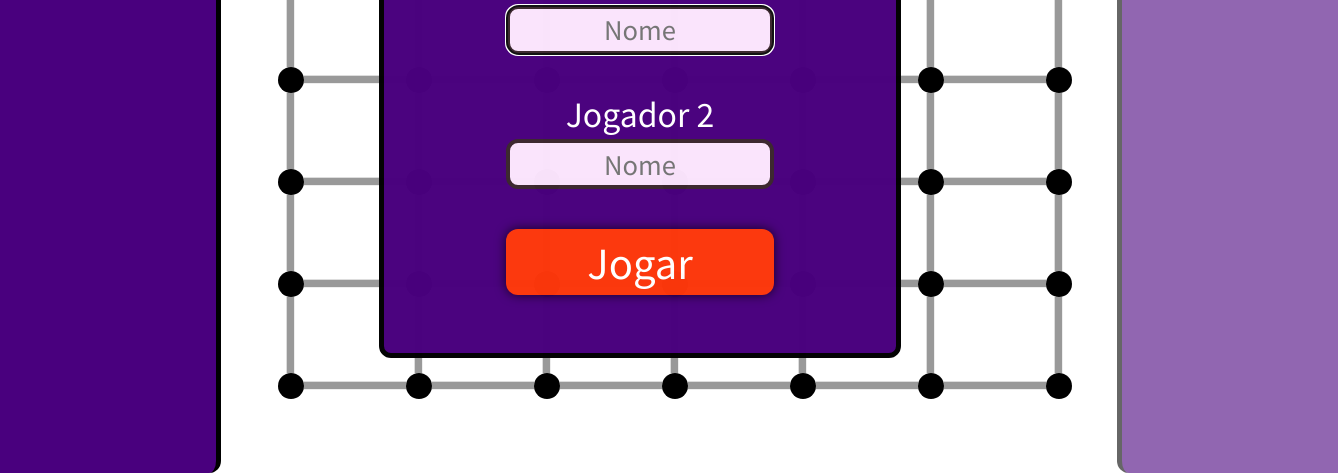
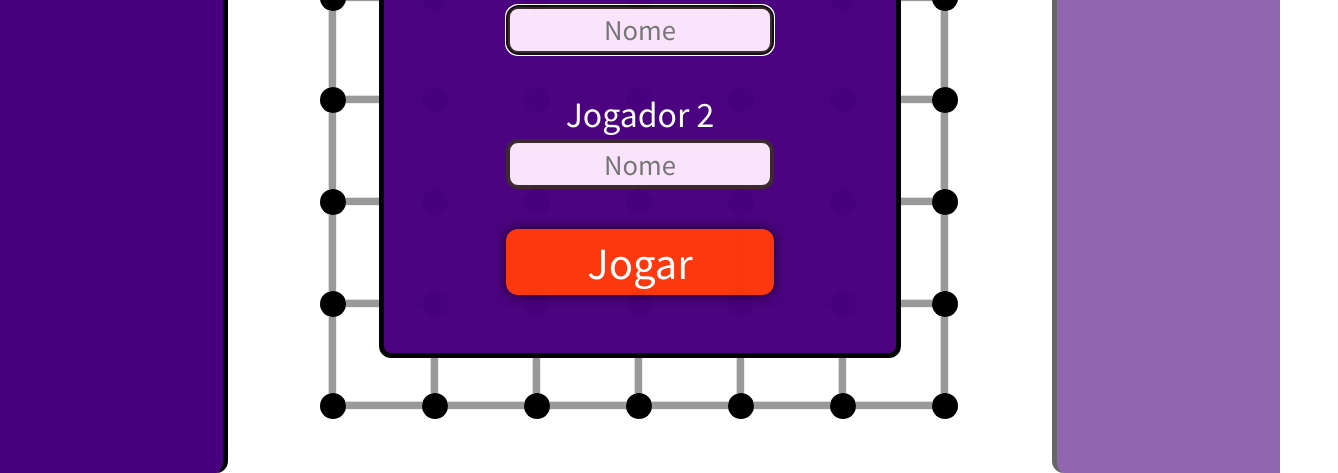
Before and after one commit to Rafael-Duarte-Silva/jogoDosPontos, a plain HTML site: page index.html in a window 1280 px wide. Shown: the part 327-800 px from the top of the page, 1338 px wide, since content can reach past the window. Drawn offline with Linux system fonts and the light colour scheme.

Commit message:
Melhorando o código

```diff
--- a/JavaScript/game/createGame.js
+++ b/JavaScript/game/createGame.js
@@ -1,17 +1,10 @@
-const canvas = document.getElementsByClassName("game")[0];
 let ctx = canvas.getContext('2d');
 
-resizeCanvastoPointOfView();
 ctx.clearRect(0, 0, canvas.width, canvas.height);
 
 let dots = {
     fill: "black",
     radius: 13,
-
-    margin: {
-        top: 45,
-        left: 70,
-    },
 
     amount: {
         columns: 7,
@@ -24,20 +17,18 @@ let dots = {
     },
 }
 
-function calculateDistanceBetweenDots(){
-    return {
-        x: Math.floor(canvas.offsetWidth / dots.amount.columns),
-        y: Math.floor(canvas.offsetHeight / dots.amount.rows),
+drawDots();
+
+function drawDots(){
+    const distanceBetweenDots = {
+        x: Math.floor((canvas.offsetWidth - dots.radius * 2)  / (dots.amount.columns - 1)),
+        y: Math.floor((canvas.offsetHeight -  dots.radius * 2)  / (dots.amount.rows - 1)),
     };
-}
 
-drawDots(calculateDistanceBetweenDots());
-
-function drawDots(distanceBetweenDots){
     console.log(distanceBetweenDots);
 
-    let positionDotsX = dots.margin.left;
-    let positionDotsY = dots.margin.top;
+    let positionDotsX = dots.radius;
+    let positionDotsY = dots.radius;
 
     for(let rowsCount = 0; rowsCount < dots.amount.rows; rowsCount++){
         for(let columnsCount = 0; columnsCount < dots.amount.columns; columnsCount++){
@@ -60,26 +51,29 @@ function drawDots(distanceBetweenDots){
         };
 
         positionDotsY += distanceBetweenDots.y;
-        positionDotsX = dots.margin.left;
+        positionDotsX = dots.radius;
     }
 }
 
 let lines = {
     fill: "rgb(153, 153, 153)",
 
-    amount: {
-        verticals: dots.amount.rows - 1,
-        horizontals: dots.amount.columns - 1,
-    },
-
     matrix: {
         verticals: {
+            amount: {
+                rows: dots.amount.rows - 1,
+                columns: dots.amount.columns,
+            },
             rows: {},
             columns: {},
             isClicked: new Array(),
         },
 
         horizontals: {
+            amount: {
+                rows: dots.amount.rows,
+                columns: dots.amount.columns - 1,
+            },
             rows: {},
             columns: {},
             isClicked: new Array(),
@@ -87,13 +81,14 @@ let lines = {
     },
 }
 
-drawLines();
+drawLinesVerticals();
+drawLinesHorizontals();
 
-function drawLines(){
-    for(let rowsCount = 0; rowsCount < dots.amount.rows; rowsCount++){
+function drawLinesHorizontals(){
+    for(let rowsCount = 0; rowsCount < lines.matrix.horizontals.amount.rows; rowsCount++){
         lines.matrix.horizontals.isClicked[rowsCount] = new Array();
 
-        for(let columnsCount = 0; columnsCount < lines.amount.horizontals; columnsCount++){
+        for(let columnsCount = 0; columnsCount < lines.matrix.horizontals.amount.columns; columnsCount++){
             ctx.fillStyle = lines.fill;
             ctx.fillRect(
                 dots.matrix.columns[columnsCount].right,
@@ -115,11 +110,13 @@ function drawLines(){
             bottom: dots.matrix.rows[rowsCount].top + dots.radius - dots.radius / 3 + dots.radius / 2 + 1,
         };
     }
+}
 
-    for(let rowsCount = 0; rowsCount < lines.amount.verticals; rowsCount++){
+function drawLinesVerticals(){
+    for(let rowsCount = 0; rowsCount < lines.matrix.verticals.amount.rows; rowsCount++){
         lines.matrix.verticals.isClicked[rowsCount] = new Array();
 
-        for(let columnsCount = 0; columnsCount < dots.amount.columns; columnsCount++){
+        for(let columnsCount = 0; columnsCount < lines.matrix.verticals.amount.columns; columnsCount++){
             ctx.fillStyle = lines.fill;
             ctx.fillRect(
                 dots.matrix.columns[columnsCount].left + dots.radius - dots.radius / 3,
--- a/JavaScript/game/playGame.js
+++ /dev/null
@@ -1,203 +0,0 @@
-function startGame(player1Name, player2Name){
-    class Player{
-        constructor(id, name, color){
-            this.id = id;
-            this.name = name;
-            this.initial = name[0].toUpperCase();
-            this.color = color;
-
-            this.innerText();
-        }
-
-        innerText(){
-            document.getElementsByClassName("playerName")[this.id].innerText = this.name;
-        }
-    }
-
-    let player1 = new Player(0, player1Name, "rgb(223, 57, 57)");
-    let player2 = new Player(1, player2Name, "rgb(0, 42, 255)");
-
-    let playerCurrent = player1;
-    let timeout = 15000;
-    let cooldown = timeout;
-
-    let interval = 1000 / 100;
-    let onePercent = timeout / 100;
-    let percentage = 0;
-
-    setInterval(() => {
-        if(cooldown <= 0){
-            if(playerCurrent.id === player1.id){
-                console.log("player1");
-                playerCurrent = player2;
-            }
-
-            else if(playerCurrent.id === player2.id){
-                console.log("player2");
-                playerCurrent = player1;
-            }
-
-            document.getElementsByClassName("container-players")[player1.id].classList.toggle("active");
-            document.getElementsByClassName("container-players")[player2.id].classList.toggle("active");
-
-            cooldown = timeout;
-        }
-
-        document.getElementsByClassName("cooldown")[playerCurrent.id].setAttribute("value", percentage);
-        document.getElementsByClassName("cooldown")[playerCurrent.id].innerText = percentage + "%";
-
-        cooldown -= interval;
-        percentage = cooldown / onePercent;
-    }, interval);
-
-    canvas.addEventListener("mousedown", (e) => {
-        console.log("x: " + e.offsetX);
-        console.log("y: " + e.offsetY);
-
-        if(
-            checkClickOnLines({
-                e: e,
-                repeat: {
-                    first: dots.amount.rows,
-                    second: lines.amount.horizontals,
-                },
-                obj: lines.matrix.horizontals,
-                obj2: lines.matrix.verticals,
-                direction: "horizontal",
-                draw: drawHorizontalsLines,
-                color: playerCurrent.color,
-                initial: playerCurrent.initial
-            })
-        ||
-            checkClickOnLines({
-                e: e,
-                repeat: {
-                    first: lines.amount.verticals,
-                    second: dots.amount.columns,
-                },
-                obj: lines.matrix.verticals,
-                obj2: lines.matrix.horizontals,
-                direction: "vertical",
-                draw: drawVerticalsLines,
-                color: playerCurrent.color,
-                initial: playerCurrent.initial
-            })
-        ){
-            cooldown = 0;
-        }
-
-    });
-
-    function checkClickOnLines({e, repeat, obj, obj2, direction, draw, color, initial}){
-        if(e.buttons === 1){
-            for(let rowsCount = 0; rowsCount < repeat.first; rowsCount++){
-                for(let columnsCount = 0; columnsCount < repeat.second; columnsCount++){
-                    if(!obj.isClicked[rowsCount][columnsCount]
-                    && e.offsetY < obj.columns[rowsCount].bottom && e.offsetY > obj.columns[rowsCount].top
-                    && e.offsetX > obj.rows[columnsCount].left && e.offsetX < obj.rows[columnsCount].right){
-                        draw(rowsCount, columnsCount, color);
-
-                        obj.isClicked[rowsCount][columnsCount] = true;
-
-                        scoreUpdate(rowsCount, columnsCount, repeat, obj, obj2, direction, color, initial);
-
-                        return true;
-                    }
-                }
-            }
-        }
-
-        function scoreUpdate(rowsCount, columnsCount, repeat, obj, obj2, direction, color, initial){
-            switch(direction){
-                case "horizontal":
-                    if(rowsCount !== 0
-                    && obj.isClicked[rowsCount - 1][columnsCount]
-                    && obj2.isClicked[rowsCount - 1][columnsCount]
-                    && obj2.isClicked[rowsCount - 1][columnsCount + 1]){
-                        console.log("preenchida a cima");
-
-                        drawInitial(
-                            color,
-                            initial,
-                            dots.matrix.columns[columnsCount].left + (dots.matrix.columns[columnsCount + 1].left - dots.matrix.columns[columnsCount].right) / 2,
-                            dots.matrix.rows[rowsCount - 1].top + (dots.matrix.rows[rowsCount].top - dots.matrix.rows[rowsCount - 1].bottom) * 1.25,
-                        );
-                    }
-
-                    if(rowsCount !== repeat.first - 1
-                    && obj.isClicked[rowsCount + 1][columnsCount]
-                    && obj2.isClicked[rowsCount][columnsCount]
-                    && obj2.isClicked[rowsCount][columnsCount + 1]){
-                        console.log("preenchida a baixo");
-
-                        drawInitial(
-                            color,
-                            initial,
-                            dots.matrix.columns[columnsCount].left + (dots.matrix.columns[columnsCount + 1].left - dots.matrix.columns[columnsCount].right) / 2,
-                            dots.matrix.rows[rowsCount].top + (dots.matrix.rows[rowsCount + 1].top - dots.matrix.rows[rowsCount].bottom) * 1.25,
-                        );
-                    }
-                    break;
-                case "vertical":
-                    if(columnsCount !== 0
-                    && obj.isClicked[rowsCount][columnsCount - 1]
-                    && obj2.isClicked[rowsCount][columnsCount - 1]
-                    && obj2.isClicked[rowsCount + 1][columnsCount - 1]){
-                        console.log("preenchida a esquerda");
-
-                        drawInitial(
-                            color,
-                            initial,
-                            dots.matrix.columns[columnsCount - 1].left + (dots.matrix.columns[columnsCount].left - dots.matrix.columns[columnsCount - 1].right) / 2,
-                            dots.matrix.rows[rowsCount].top + (dots.matrix.rows[rowsCount + 1].top - dots.matrix.rows[rowsCount].bottom) * 1.25,
-                        );
-                    }
-
-                    if(columnsCount !== repeat.second - 1
-                    && obj.isClicked[rowsCount][columnsCount + 1]
-                    && obj2.isClicked[rowsCount][columnsCount]
-                    && obj2.isClicked[rowsCount + 1][columnsCount]){
-                        console.log("preenchida a direita");
-
-                        drawInitial(
-                            color,
-                            initial,
-                            dots.matrix.columns[columnsCount].left + (dots.matrix.columns[columnsCount + 1].left - dots.matrix.columns[columnsCount].right) / 2,
-                            dots.matrix.rows[rowsCount].top + (dots.matrix.rows[rowsCount + 1].top - dots.matrix.rows[rowsCount].bottom) * 1.25,
-                        );
-                    }
-                    break;
-            }
-
-            function drawInitial(color, initial, x, y){
-                ctx.fillStyle = color;
-                ctx.font = "70px Verdana";
-                ctx.fillText(
-                    initial,
-                    x,
-                    y,
-                );
-            }
-        }
-    }
-
-    function drawVerticalsLines(rowsCount, columnsCount, color){
-        ctx.fillStyle = color;
-        ctx.fillRect(
-            dots.matrix.columns[columnsCount].left + dots.radius - dots.radius / 3,
-            dots.matrix.rows[rowsCount].bottom,
-            dots.radius / 2 + 1,
-            dots.matrix.rows[rowsCount + 1].top - dots.matrix.rows[rowsCount].bottom,
-        );
-    }
-
-    function drawHorizontalsLines(rowsCount, columnsCount, color){
-        ctx.fillStyle = color;
-        ctx.fillRect(
-            dots.matrix.columns[columnsCount].right,
-            dots.matrix.rows[rowsCount].top + dots.radius - dots.radius / 3,
-            dots.matrix.columns[columnsCount + 1].left - dots.matrix.columns[columnsCount].right,
-            dots.radius / 2 + 1,
-        );
-    }
-}
--- a/JavaScript/game/resizeCanvas.js
+++ b/JavaScript/game/resizeCanvas.js
@@ -1,3 +1,7 @@
+const canvas = document.getElementsByClassName("game")[0];
+
+resizeCanvastoPointOfView();
+
 function resizeCanvastoPointOfView(){
   const width = canvas.clientWidth;
   const height = canvas.clientHeight;
--- /dev/null
+++ b/JavaScript/game/runGame.js
@@ -0,0 +1,262 @@
+function runGame(player1Name, player2Name){
+    class Player{
+        constructor(id, name, color){
+            this.id = id;
+            this.name = name;
+            this.initial = name[0].toUpperCase();
+            this.color = color;
+
+            this.playerNameHTML();
+        }
+
+        playerNameHTML(){
+            document.getElementsByClassName("playerName")[this.id].innerText = this.name;
+        }
+    }
+
+    const player1 = new Player(0, player1Name, "rgb(223, 57, 57)");
+    const player2 = new Player(1, player2Name, "rgb(0, 42, 255)");
+
+    let playerCurrent = player1;
+
+    const second = 1000;
+
+    const timeout = second * 15;
+    let cooldown = timeout;
+
+    const interval = second / 100;
+
+    const onePercent = timeout / 100;
+    let cooldownBar = 100; //%
+
+    setInterval(() => {
+        if(cooldown <= 0){
+            if(playerCurrent.id === player1.id){
+                console.log("player1");
+                playerCurrent = player2;
+            }
+
+            else if(playerCurrent.id === player2.id){
+                console.log("player2");
+                playerCurrent = player1;
+            }
+
+            const $TogglePlayerEffect = () => {
+                document.getElementsByClassName("container-players")[player1.id].classList.toggle("active");
+                document.getElementsByClassName("container-players")[player2.id].classList.toggle("active");
+            }
+
+            $TogglePlayerEffect();
+
+            cooldown = timeout;
+        }
+
+        const $cooldownBar = document.getElementsByClassName("cooldown")[playerCurrent.id];
+        $cooldownBar.setAttribute("value", cooldownBar);
+        $cooldownBar.innerText = cooldownBar + "%";
+
+        cooldown -= interval;
+        cooldownBar = cooldown / onePercent;
+    }, interval);
+
+    canvas.addEventListener("mousedown", (mouseEvent) => {
+        console.log("x: " + mouseEvent.offsetX);
+        console.log("y: " + mouseEvent.offsetY);
+
+        const LINES_HORIZONTALS_CLICK = checkClickOnLines
+        ({
+            mouseEvent: mouseEvent,
+            amountLines: {
+                first: lines.matrix.horizontals.amount.rows,
+                second: lines.matrix.horizontals.amount.columns,
+            },
+            lines1: lines.matrix.horizontals,
+            lines2: lines.matrix.verticals,
+            direction: "horizontal",
+            drawLine: drawHorizontalsLines,
+            color: playerCurrent.color,
+            initial: playerCurrent.initial
+        });
+
+        const LINES_VERTICALS_CLICK = checkClickOnLines
+        ({
+            mouseEvent: mouseEvent,
+            amountLines: {
+                first: lines.matrix.verticals.amount.rows,
+                second: lines.matrix.verticals.amount.columns,
+            },
+            lines1: lines.matrix.verticals,
+            lines2: lines.matrix.horizontals,
+            direction: "vertical",
+            drawLine: drawVerticalsLines,
+            color: playerCurrent.color,
+            initial: playerCurrent.initial
+        });
+
+        if(LINES_HORIZONTALS_CLICK || LINES_VERTICALS_CLICK){
+            cooldown = 0;
+        }
+    });
+
+    function checkClickOnLines({mouseEvent, amountLines, lines1, lines2, direction, drawLine, color, initial}){
+        const MOUSE_RIGHT_CLICK = mouseEvent.buttons === 1;
+
+        if(MOUSE_RIGHT_CLICK){
+            for(let rowsCount = 0; rowsCount < amountLines.first; rowsCount++){
+                for(let columnsCount = 0; columnsCount < amountLines.second; columnsCount++){
+                    const LINE_CLICK = () => {
+                        const LINE_NOT_CLICK = !lines1.isClicked[rowsCount][columnsCount];
+                        const MOUSE_CLICK_OVER_LINE_Y = mouseEvent.offsetY < lines1.columns[rowsCount].bottom && mouseEvent.offsetY > lines1.columns[rowsCount].top;
+                        const MOUSE_CLICK_OVER_LINE_X = mouseEvent.offsetX > lines1.rows[columnsCount].left && mouseEvent.offsetX < lines1.rows[columnsCount].right;
+
+                        return LINE_NOT_CLICK
+                        && MOUSE_CLICK_OVER_LINE_Y
+                        && MOUSE_CLICK_OVER_LINE_X;
+                    }
+                    if(LINE_CLICK()){
+                        drawLine(rowsCount, columnsCount, color);
+
+                        lines1.isClicked[rowsCount][columnsCount] = true;
+
+                        scoreUpdate(rowsCount, columnsCount, amountLines, lines1, lines2, direction, color, initial);
+
+                        return true;
+                    }
+                }
+            }
+        }
+
+        function scoreUpdate(rowsCount, columnsCount, amountLines, lines1, lines2, direction, color, initial){
+            switch(direction){
+                case "horizontal":
+                    const SCORE_TOP = () => {
+                        const TOP_MARGIN = rowsCount !== 0;
+                        if(TOP_MARGIN){
+                            const LINE_TOP_FILL = lines1.isClicked[rowsCount - 1][columnsCount];
+                            const LINE_LEFT_FILL = lines2.isClicked[rowsCount - 1][columnsCount];
+                            const LINE_RIGHT_FILL = lines2.isClicked[rowsCount - 1][columnsCount + 1];
+
+                            return LINE_TOP_FILL
+                            && LINE_LEFT_FILL
+                            && LINE_RIGHT_FILL;
+                        }
+                    }
+
+                    if(SCORE_TOP()){
+                        console.log("preenchida a cima");
+
+                        drawInitial(
+                            color,
+                            initial,
+                            dots.matrix.columns[columnsCount].left + (dots.matrix.columns[columnsCount + 1].left - dots.matrix.columns[columnsCount].right) / 2,
+                            dots.matrix.rows[rowsCount - 1].top + (dots.matrix.rows[rowsCount].top - dots.matrix.rows[rowsCount - 1].bottom),
+                        );
+                    }
+
+                    const SCORE_BOTTOM = () => {
+                        const BOTTOM_MARGIN = rowsCount !== amountLines.first - 1;
+                        if(BOTTOM_MARGIN){
+                            const LINE_BOTTOM_FILL = lines1.isClicked[rowsCount + 1][columnsCount];
+                            const LINE_LEFT_FILL = lines2.isClicked[rowsCount][columnsCount];
+                            const LINE_RIGHT_FILL = lines2.isClicked[rowsCount][columnsCount + 1];
+
+                            return LINE_BOTTOM_FILL
+                            && LINE_LEFT_FILL
+                            && LINE_RIGHT_FILL;
+                        }
+                    }
+
+                    if(SCORE_BOTTOM()){
+                        console.log("preenchida a baixo");
+
+                        drawInitial(
+                            color,
+                            initial,
+                            dots.matrix.columns[columnsCount].left + (dots.matrix.columns[columnsCount + 1].left - dots.matrix.columns[columnsCount].right) / 2,
+                            dots.matrix.rows[rowsCount].top + (dots.matrix.rows[rowsCount + 1].top - dots.matrix.rows[rowsCount].bottom),
+                        );
+                    }
+                    break;
+                case "vertical":
+                    const SCORE_LEFT = () => {
+                        const LEFT_MARGIN = columnsCount !== 0;
+                        if(LEFT_MARGIN){
+                            const LINE_LEFT_FILL = lines1.isClicked[rowsCount][columnsCount - 1];
+                            const LINE_TOP_FILL = lines2.isClicked[rowsCount][columnsCount - 1];
+                            const LINE_BOTTOM_FILL = lines2.isClicked[rowsCount + 1][columnsCount - 1];
+
+                            return LINE_LEFT_FILL
+                            && LINE_TOP_FILL
+                            && LINE_BOTTOM_FILL;
+                        }
+                    }
+
+                    if(SCORE_LEFT()){
+                        console.log("preenchida a esquerda");
+
+                        drawInitial(
+                            color,
+                            initial,
+                            dots.matrix.columns[columnsCount - 1].left + (dots.matrix.columns[columnsCount].left - dots.matrix.columns[columnsCount - 1].right) / 2,
+                            dots.matrix.rows[rowsCount].top + (dots.matrix.rows[rowsCount + 1].top - dots.matrix.rows[rowsCount].bottom),
+                        );
+                    }
+
+                    const SCORE_RIGHT = () => {
+                        const RIGHT_MARGIN = columnsCount !== amountLines.second - 1;
+                        if(RIGHT_MARGIN){
+                            const LINE_RIGHT_FILL = lines1.isClicked[rowsCount][columnsCount + 1];
+                            const LINE_TOP_FILL = lines2.isClicked[rowsCount][columnsCount];
+                            const LINE_BOTTOM_FILL = lines2.isClicked[rowsCount + 1][columnsCount];
+
+                            return LINE_RIGHT_FILL
+                            && LINE_TOP_FILL
+                            && LINE_BOTTOM_FILL;
+                        }
+                    }
+
+                    if(SCORE_RIGHT()){
+                        console.log("preenchida a direita");
+
+                        drawInitial(
+                            color,
+                            initial,
+                            dots.matrix.columns[columnsCount].left + (dots.matrix.columns[columnsCount + 1].left - dots.matrix.columns[columnsCount].right) / 2,
+                            dots.matrix.rows[rowsCount].top + (dots.matrix.rows[rowsCount + 1].top - dots.matrix.rows[rowsCount].bottom),
+                        );
+                    }
+                    break;
+            }
+
+            function drawInitial(color, initial, x, y){
+                ctx.fillStyle = color;
+                ctx.font = "70px Verdana";
+                ctx.fillText(
+                    initial,
+                    x,
+                    y,
+                );
+            }
+        }
+    }
+
+    function drawVerticalsLines(rowsCount, columnsCount, color){
+        ctx.fillStyle = color;
+        ctx.fillRect(
+            dots.matrix.columns[columnsCount].left + dots.radius - dots.radius / 3,
+            dots.matrix.rows[rowsCount].bottom,
+            dots.radius / 2 + 1,
+            dots.matrix.rows[rowsCount + 1].top - dots.matrix.rows[rowsCount].bottom,
+        );
+    }
+
+    function drawHorizontalsLines(rowsCount, columnsCount, color){
+        ctx.fillStyle = color;
+        ctx.fillRect(
+            dots.matrix.columns[columnsCount].right,
+            dots.matrix.rows[rowsCount].top + dots.radius - dots.radius / 3,
+            dots.matrix.columns[columnsCount + 1].left - dots.matrix.columns[columnsCount].right,
+            dots.radius / 2 + 1,
+        );
+    }
+}
--- a/JavaScript/startScreen.js
+++ b/JavaScript/startScreen.js
@@ -5,7 +5,7 @@ function validateForm(){
     if(player1Name != "" && player2Name != ""){
         document.getElementsByClassName("container-startScreen")[0].classList.add("active");
 
-        startGame(player1Name, player2Name);
+        runGame(player1Name, player2Name);
         return false;
     }
 }
--- a/css/index.css
+++ b/css/index.css
@@ -1,17 +1,16 @@
 @import url('https://fonts.googleapis.com/css2?family=Noto+Serif+Vithkuqi&display=swap');
 
 main{
-    width: 100vw;
-    height: 100vh;
-
     display: flex;
 }
 
 .container-game{
+    width: 185vw;
+    height: 100vh;
     display: flex;
     flex-direction: column;
     align-items: center;
-
+    justify-content: center;
 }
 
 .scoreboard{
@@ -22,8 +21,8 @@ main{
 }
 
 .game{
-    width: 70vw;
-    height: 90vh;
+    width: 50vw;
+    height: 50vw;
     background-color: white;
 }
 
--- a/index.html
+++ b/index.html
@@ -63,10 +63,10 @@
             </div>
         </aside>
 
-        <div class="container-game">
+        <section class="container-game">
             <h1 class="scoreboard">0 vs 0</h1>
             <canvas class="game"></canvas>
-        </div>
+        </section>
 
         <aside class="container-players container-player2">
             <div class="centralize-playerProfile">
@@ -80,6 +80,6 @@
     <script src="JavaScript/startScreen.js"></script>
     <script src="JavaScript/game/resizeCanvas.js"></script>
     <script src="JavaScript/game/createGame.js"></script>
-    <script src="JavaScript/game/playGame.js"></script>
+    <script src="JavaScript/game/runGame.js"></script>
 </body>
 </html>
```
Also changed, not shown: anotações.txt.
